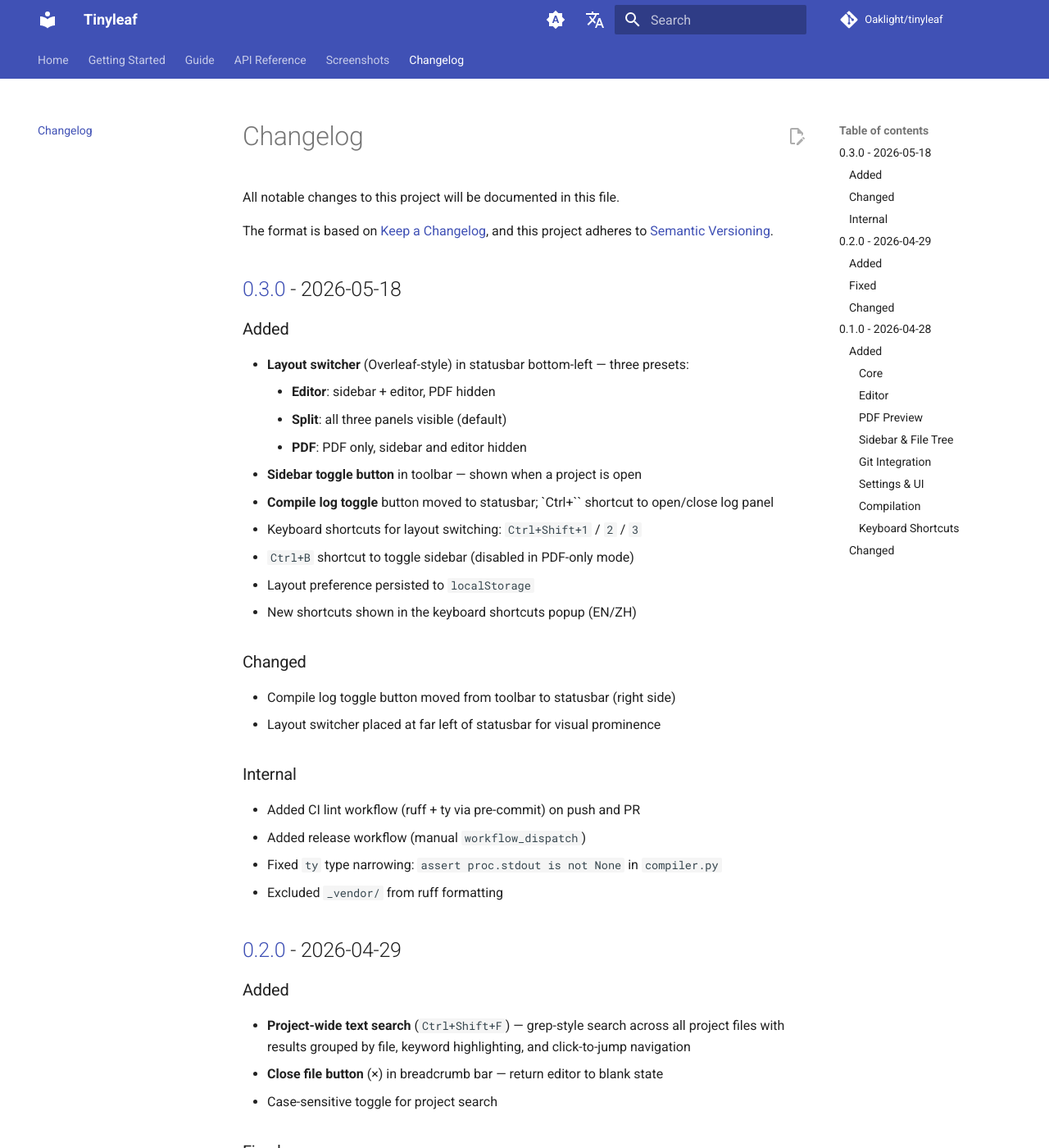
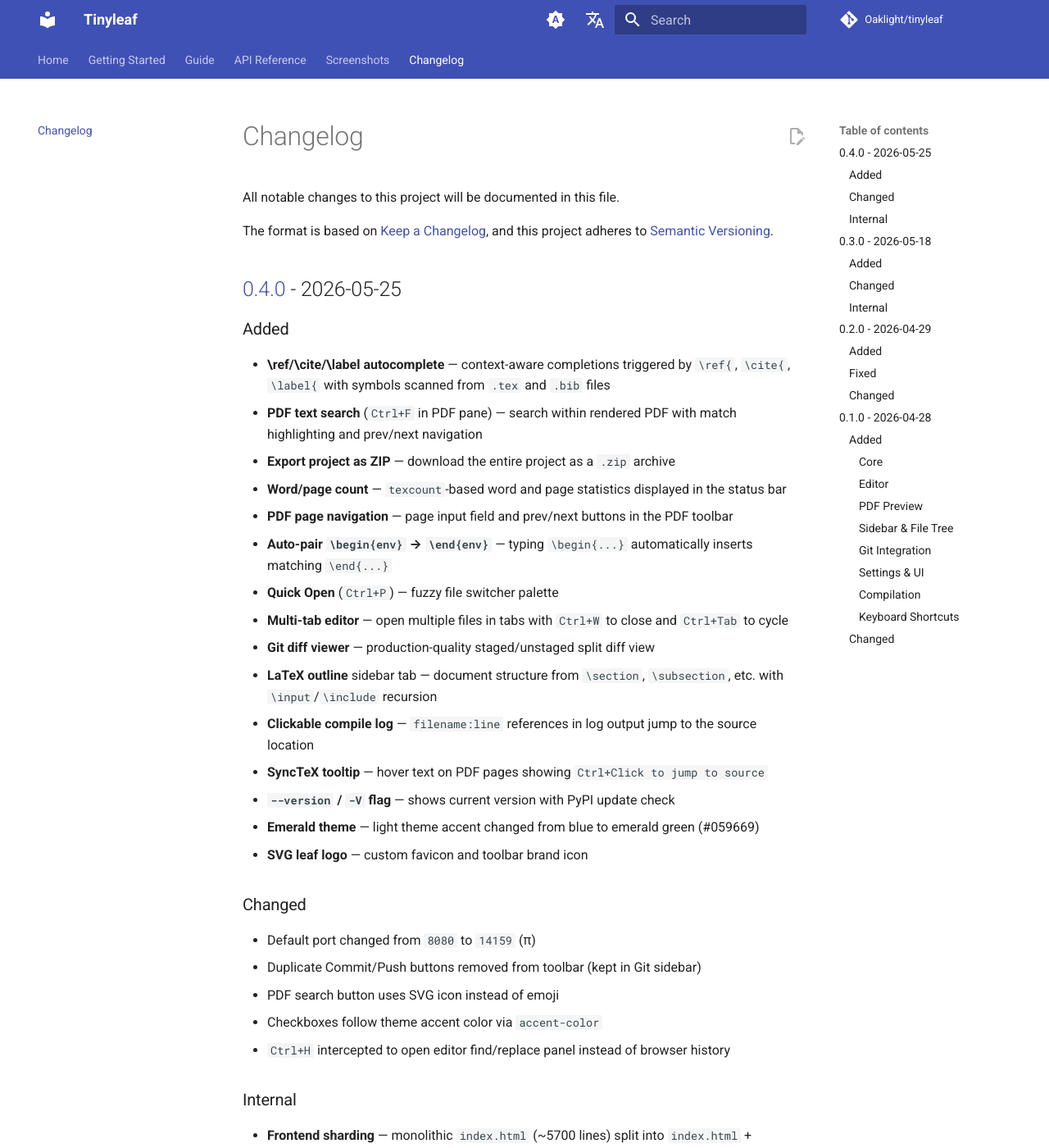
Before and after one commit to Oaklight/tinyleaf, an MkDocs documentation site: the page built from docs/changelog.md, in a window 1280 px wide and 1400 px high. Shown: the whole window at 82% size. Built offline with MkDocs 1.6.1 and Material for MkDocs 9.7.7, drawn with Linux system fonts in a browser that asks for light colours; comment, search, counter and statistics services are not loaded; some of the changed text lies outside the part shown.

Commit message:
docs: add v0.4.0 changelog and update highlights

```diff
--- a/docs/changelog.md
+++ b/docs/changelog.md
@@ -4,6 +4,40 @@
 
 The format is based on [Keep a Changelog](https://keepachangelog.com/en/1.1.0/),
 and this project adheres to [Semantic Versioning](https://semver.org/spec/v2.0.0.html).
+
+## [0.4.0] - 2026-05-25
+
+### Added
+
+- **\ref/\cite/\label autocomplete** — context-aware completions triggered by `\ref{`, `\cite{`, `\label{` with symbols scanned from `.tex` and `.bib` files
+- **PDF text search** (`Ctrl+F` in PDF pane) — search within rendered PDF with match highlighting and prev/next navigation
+- **Export project as ZIP** — download the entire project as a `.zip` archive
+- **Word/page count** — `texcount`-based word and page statistics displayed in the status bar
+- **PDF page navigation** — page input field and prev/next buttons in the PDF toolbar
+- **Auto-pair `\begin{env}` → `\end{env}`** — typing `\begin{...}` automatically inserts matching `\end{...}`
+- **Quick Open** (`Ctrl+P`) — fuzzy file switcher palette
+- **Multi-tab editor** — open multiple files in tabs with `Ctrl+W` to close and `Ctrl+Tab` to cycle
+- **Git diff viewer** — production-quality staged/unstaged split diff view
+- **LaTeX outline** sidebar tab — document structure from `\section`, `\subsection`, etc. with `\input`/`\include` recursion
+- **Clickable compile log** — `filename:line` references in log output jump to the source location
+- **SyncTeX tooltip** — hover text on PDF pages showing `Ctrl+Click to jump to source`
+- **`--version` / `-V` flag** — shows current version with PyPI update check
+- **Emerald theme** — light theme accent changed from blue to emerald green (#059669)
+- **SVG leaf logo** — custom favicon and toolbar brand icon
+
+### Changed
+
+- Default port changed from `8080` to `14159` (π)
+- Duplicate Commit/Push buttons removed from toolbar (kept in Git sidebar)
+- PDF search button uses SVG icon instead of emoji
+- Checkboxes follow theme accent color via `accent-color`
+- `Ctrl+H` intercepted to open editor find/replace panel instead of browser history
+
+### Internal
+
+- **Frontend sharding** — monolithic `index.html` (~5700 lines) split into `index.html` + `css/app.css` + `js/app.js`
+- Static file serving with `/static/` route, MIME type detection, and path traversal protection
+- Inline `onclick` handlers migrated to `addEventListener` for ES module compatibility
 
 ## [0.3.0] - 2026-05-18
 
@@ -142,6 +176,7 @@
 - Updated CLI entry point, config directory, and program name
 - Default compilation backend changed to Docker (use `--no-docker` for local)
 
+[0.4.0]: https://github.com/Oaklight/tinyleaf/releases/tag/v0.4.0
 [0.3.0]: https://github.com/Oaklight/tinyleaf/releases/tag/v0.3.0
 [0.2.0]: https://github.com/Oaklight/tinyleaf/releases/tag/v0.2.0
 [0.1.0]: https://github.com/Oaklight/tinyleaf/releases/tag/v0.1.0
```
Also changed, not shown: docs/guide/architecture.md (+1 -1 lines), docs/index.md (+4 -2 lines).
